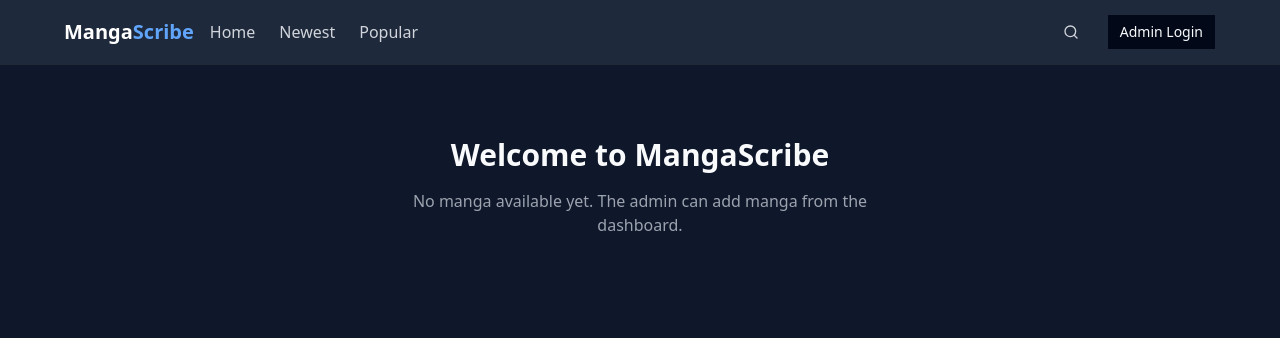
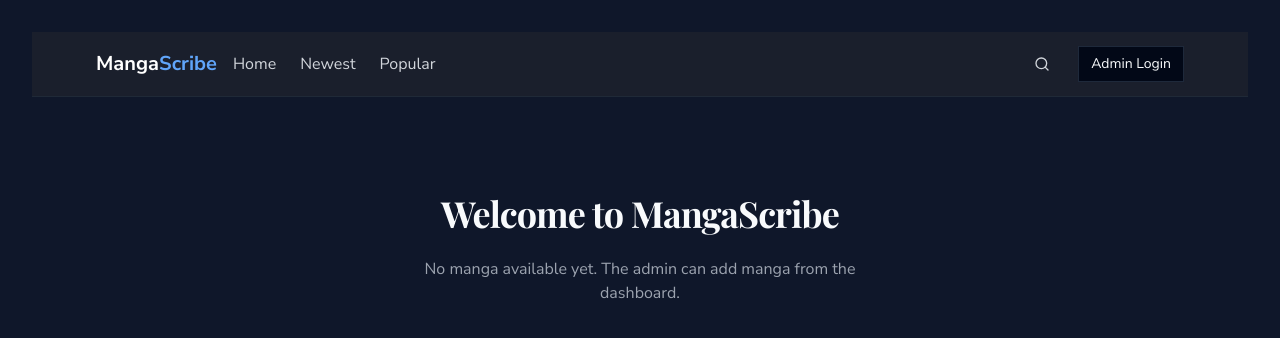
Before and after one commit to onepieceisreal000/manga-scribe-haven, a React (Vite) app: page / in a window 1280 px wide. Shown: the top 338 px of the page. Built offline with nearby package versions, Linux system fonts and the light colour scheme.

Commit message:
Implement dark theme and improve fonts
Implement a dark theme for the website and enhance the font styles for a more fluid and rich user experience.

```diff
--- a/src/index.css
+++ b/src/index.css
@@ -1,3 +1,5 @@
+
+@import url('https://fonts.googleapis.com/css2?family=Inter:wght@300;400;500;600;700&family=Nunito+Sans:wght@300;400;600;700&family=Playfair+Display:wght@400;500;600;700&display=swap');
 
 @tailwind base;
 @tailwind components;
@@ -41,33 +43,140 @@
   }
 
   body {
-    @apply bg-manga-secondary text-manga-text;
+    @apply bg-manga-secondary text-manga-text font-manga;
     font-feature-settings: "rlig" 1, "calt" 1;
+  }
+
+  h1, h2, h3, h4 {
+    @apply font-display tracking-tight;
   }
 }
 
+/* Manga card animations and styling */
 .manga-card {
-  transition: transform 0.3s ease-in-out;
+  @apply transition-all duration-300 ease-in-out bg-manga-primary rounded-lg overflow-hidden shadow-lg hover:shadow-xl;
 }
 
 .manga-card:hover {
-  transform: translateY(-5px);
+  transform: translateY(-8px);
 }
 
+.manga-card-image {
+  @apply transition-transform duration-500 ease-in-out;
+}
+
+.manga-card:hover .manga-card-image {
+  transform: scale(1.05);
+}
+
+.manga-title {
+  @apply font-display font-semibold;
+}
+
+/* Scrollbar styling for chapter list */
 .chapter-list {
   max-height: 500px;
   overflow-y: auto;
+  @apply scrollbar;
 }
 
-.chapter-list::-webkit-scrollbar {
-  width: 6px;
+@layer utilities {
+  .scrollbar::-webkit-scrollbar {
+    width: 6px;
+  }
+
+  .scrollbar::-webkit-scrollbar-track {
+    @apply bg-manga-primary rounded-full;
+  }
+
+  .scrollbar::-webkit-scrollbar-thumb {
+    @apply bg-manga-accent/70 rounded-full;
+  }
+
+  .scrollbar::-webkit-scrollbar-thumb:hover {
+    @apply bg-manga-accent;
+  }
+
+  .glass-card {
+    @apply bg-manga-primary/70 backdrop-blur-sm border border-white/10;
+  }
+
+  .page-transition {
+    @apply animate-fade-in;
+  }
 }
 
-.chapter-list::-webkit-scrollbar-track {
-  background: #1e293b;
+/* Button hover effect */
+.btn-primary {
+  @apply relative overflow-hidden transition-all duration-300;
 }
 
-.chapter-list::-webkit-scrollbar-thumb {
-  background-color: #475569;
-  border-radius: 3px;
+.btn-primary::after {
+  content: '';
+  @apply absolute bottom-0 left-0 w-0 h-0.5 bg-manga-accent transition-all duration-300;
 }
+
+.btn-primary:hover::after {
+  @apply w-full;
+}
+
+/* Page transitions */
+.page-enter {
+  @apply opacity-0;
+}
+
+.page-enter-active {
+  @apply opacity-100 transition-opacity duration-300;
+}
+
+.page-exit {
+  @apply opacity-100;
+}
+
+.page-exit-active {
+  @apply opacity-0 transition-opacity duration-300;
+}
+
+/* App.css styles */
+#root {
+  max-width: 1280px;
+  margin: 0 auto;
+  padding: 2rem;
+  text-align: center;
+}
+
+.logo {
+  height: 6em;
+  padding: 1.5em;
+  will-change: filter;
+  transition: filter 300ms;
+}
+.logo:hover {
+  filter: drop-shadow(0 0 2em #646cffaa);
+}
+.logo.react:hover {
+  filter: drop-shadow(0 0 2em #61dafbaa);
+}
+
+@keyframes logo-spin {
+  from {
+    transform: rotate(0deg);
+  }
+  to {
+    transform: rotate(360deg);
+  }
+}
+
+@media (prefers-reduced-motion: no-preference) {
+  a:nth-of-type(2) .logo {
+    animation: logo-spin infinite 20s linear;
+  }
+}
+
+.card {
+  padding: 2em;
+}
+
+.read-the-docs {
+  color: #888;
+}
--- a/src/pages/Home.tsx
+++ b/src/pages/Home.tsx
@@ -5,7 +5,7 @@ import Navbar from "@/components/Navbar";
 import MangaGrid from "@/components/MangaGrid";
 import { useManga } from "@/contexts/MangaContext";
 import { Button } from '@/components/ui/button';
-import { Clock, TrendingUp, ArrowRight } from 'lucide-react';
+import { Clock, TrendingUp, ArrowRight, Library } from 'lucide-react';
 
 const Home = () => {
   const { mangas } = useManga();
@@ -37,30 +37,33 @@ const Home = () => {
     <div className="min-h-screen bg-manga-secondary">
       <Navbar />
 
-      <div className="container mx-auto px-4 py-6">
+      <div className="container mx-auto px-4 py-8 animate-fade-in">
         {mangas.length === 0 ? (
-          <div className="py-12 flex flex-col items-center justify-center text-center">
-            <h1 className="text-3xl font-bold mb-4">Welcome to MangaScribe</h1>
-            <p className="text-gray-400 max-w-lg mb-8">
+          <div className="py-16 flex flex-col items-center justify-center text-center animate-scale-in">
+            <h1 className="text-4xl font-display font-bold mb-6 text-manga-text">Welcome to MangaScribe</h1>
+            <p className="text-gray-400 max-w-lg mb-8 font-manga">
               No manga available yet. The admin can add manga from the dashboard.
             </p>
           </div>
         ) : (
           <>
-            <div className="flex items-center justify-between mb-2">
-              <h2 className="text-2xl font-bold">Manga Library</h2>
-              <div className="flex items-center space-x-2">
+            <div className="flex flex-col md:flex-row md:items-center md:justify-between mb-6 gap-4">
+              <h2 className="text-3xl font-display font-bold text-manga-text">Manga Library</h2>
+              <div className="flex items-center space-x-2 animate-slide-in">
                 <Button
                   variant={activeFilter === 'all' ? "default" : "outline"}
                   size="sm"
                   onClick={() => setActiveFilter('all')}
+                  className="transition-all duration-300"
                 >
+                  <Library size={16} className="mr-1" />
                   All
                 </Button>
                 <Button
                   variant={activeFilter === 'newest' ? "default" : "outline"}
                   size="sm"
                   onClick={() => setActiveFilter('newest')}
+                  className="transition-all duration-300"
                 >
                   <Clock size={16} className="mr-1" />
                   Newest
@@ -69,6 +72,7 @@ const Home = () => {
                   variant={activeFilter === 'popular' ? "default" : "outline"}
                   size="sm"
                   onClick={() => setActiveFilter('popular')}
+                  className="transition-all duration-300"
                 >
                   <TrendingUp size={16} className="mr-1" />
                   Popular
--- a/src/pages/Login.tsx
+++ b/src/pages/Login.tsx
@@ -6,7 +6,7 @@ import { Button } from '@/components/ui/button';
 import { Input } from '@/components/ui/input';
 import { Label } from '@/components/ui/label';
 import { Card, CardContent, CardDescription, CardFooter, CardHeader, CardTitle } from '@/components/ui/card';
-import { Loader2 } from 'lucide-react';
+import { Loader2, LockKeyhole } from 'lucide-react';
 
 const Login = () => {
   const [username, setUsername] = useState('');
@@ -36,19 +36,24 @@ const Login = () => {
   };
 
   return (
-    <div className="min-h-screen flex items-center justify-center bg-manga-secondary px-4">
-      <div className="w-full max-w-md">
-        <Card className="bg-manga-primary border-gray-800">
-          <CardHeader className="space-y-1">
-            <CardTitle className="text-2xl font-bold text-center">Admin Login</CardTitle>
-            <CardDescription className="text-center">
+    <div className="min-h-screen flex items-center justify-center bg-manga-secondary px-4 bg-[radial-gradient(ellipse_at_center,_var(--tw-gradient-stops))] from-manga-primary to-manga-secondary">
+      <div className="w-full max-w-md animate-scale-in">
+        <Card className="glass-card border-gray-800 shadow-xl">
+          <CardHeader className="space-y-2">
+            <div className="flex justify-center mb-2">
+              <div className="w-12 h-12 rounded-full bg-manga-accent/20 flex items-center justify-center">
+                <LockKeyhole className="h-6 w-6 text-manga-accent" />
+              </div>
+            </div>
+            <CardTitle className="text-2xl font-display font-bold text-center">Admin Login</CardTitle>
+            <CardDescription className="text-center font-manga">
               Enter your credentials to access the admin dashboard
             </CardDescription>
           </CardHeader>
           <form onSubmit={handleSubmit}>
-            <CardContent className="space-y-4">
+            <CardContent className="space-y-5">
               <div className="space-y-2">
-                <Label htmlFor="username">Username</Label>
+                <Label htmlFor="username" className="font-manga">Username</Label>
                 <Input
                   id="username"
                   type="text"
@@ -56,11 +61,11 @@ const Login = () => {
                   value={username}
                   onChange={(e) => setUsername(e.target.value)}
                   required
-                  className="bg-manga-secondary border-gray-700"
+                  className="bg-manga-secondary/80 border-gray-700 transition-all duration-300 focus:border-manga-accent"
                 />
               </div>
               <div className="space-y-2">
-                <Label htmlFor="password">Password</Label>
+                <Label htmlFor="password" className="font-manga">Password</Label>
                 <Input
                   id="password"
                   type="password"
@@ -68,10 +73,10 @@ const Login = () => {
                   value={password}
                   onChange={(e) => setPassword(e.target.value)}
                   required
-                  className="bg-manga-secondary border-gray-700"
+                  className="bg-manga-secondary/80 border-gray-700 transition-all duration-300 focus:border-manga-accent"
                 />
               </div>
-              <div className="text-sm text-gray-400 italic">
+              <div className="text-sm text-gray-400 italic font-manga">
                 <p>Default credentials:</p>
                 <p>Username: admin</p>
                 <p>Password: admin123</p>
@@ -80,7 +85,7 @@ const Login = () => {
             <CardFooter>
               <Button
                 type="submit"
-                className="w-full"
+                className="w-full bg-manga-accent hover:bg-manga-accent/90 transition-all duration-300"
                 disabled={isSubmitting || !username || !password}
               >
                 {isSubmitting ? (
--- a/tailwind.config.ts
+++ b/tailwind.config.ts
@@ -19,6 +19,11 @@ export default {
 			}
 		},
 		extend: {
+			fontFamily: {
+				sans: ['Inter', 'sans-serif'],
+				display: ['"Playfair Display"', 'serif'],
+				manga: ['"Nunito Sans"', 'sans-serif']
+			},
 			colors: {
 				border: 'hsl(var(--border))',
 				input: 'hsl(var(--input))',
@@ -64,11 +69,11 @@ export default {
 					ring: 'hsl(var(--sidebar-ring))'
 				},
 				manga: {
-					primary: '#1e293b',
-					secondary: '#0f172a',
-					accent: '#3b82f6',
+					primary: '#1a1f2c', // Darker blue-gray
+					secondary: '#0f172a', // Deep navy
+					accent: '#4f46e5', // Indigo
 					text: '#f8fafc',
-					muted: '#64748b'
+					muted: '#94a3b8'
 				}
 			},
 			borderRadius: {
@@ -92,11 +97,44 @@ export default {
 					to: {
 						height: '0'
 					}
+				},
+				'fade-in': {
+					'0%': {
+						opacity: '0',
+						transform: 'translateY(10px)'
+					},
+					'100%': {
+						opacity: '1',
+						transform: 'translateY(0)'
+					}
+				},
+				'scale-in': {
+					'0%': {
+						opacity: '0',
+						transform: 'scale(0.95)'
+					},
+					'100%': {
+						opacity: '1',
+						transform: 'scale(1)'
+					}
+				},
+				'slide-in': {
+					'0%': {
+						transform: 'translateX(-20px)',
+						opacity: '0'
+					},
+					'100%': {
+						transform: 'translateX(0)',
+						opacity: '1'
+					}
 				}
 			},
 			animation: {
 				'accordion-down': 'accordion-down 0.2s ease-out',
-				'accordion-up': 'accordion-up 0.2s ease-out'
+				'accordion-up': 'accordion-up 0.2s ease-out',
+				'fade-in': 'fade-in 0.4s ease-out',
+				'scale-in': 'scale-in 0.3s ease-out',
+				'slide-in': 'slide-in 0.3s ease-out'
 			}
 		}
 	},
```
Also changed, not shown: src/components/PageUploader.tsx (+18 -16 lines).
